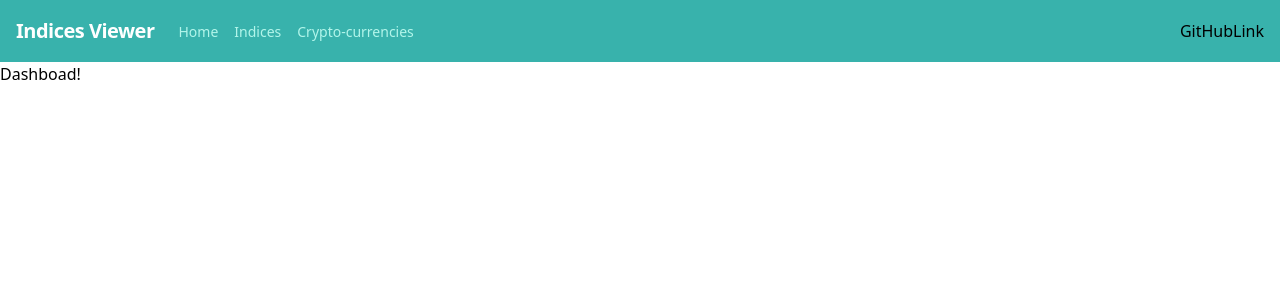
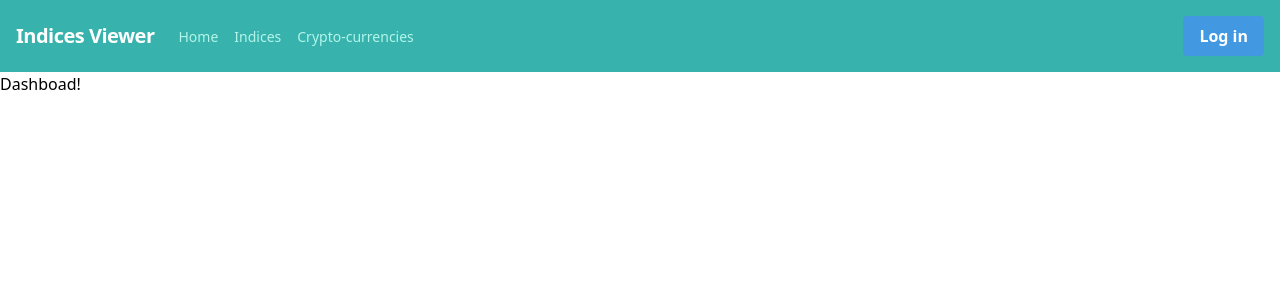
Before and after one commit to nicvickeryw/indices-viewer, a React (Create React App) app: page / in a window 1280 px wide. Shown: the top 300 px of the page. Built offline with nearby package versions, Linux system fonts and the light colour scheme.

Commit message:
WIP - forgot to commit changes including `ApolloClient` integration on my broken desktop so I'll do that in another branch - oops.

```diff
--- a/package.json
+++ b/package.json
@@ -4,6 +4,7 @@
   "private": true,
   "dependencies": {
     "@apollo/react-hooks": "^3.1.3",
+    "@graphql-codegen/cli": "^1.12.1",
     "@testing-library/jest-dom": "^4.2.4",
     "@testing-library/react": "^9.4.0",
     "@testing-library/user-event": "^7.1.2",
@@ -22,6 +23,7 @@
     "react-router-dom": "^5.1.2",
     "react-scripts": "3.3.0",
     "react-sticky": "^6.0.3",
+    "react-tiny-popover": "^4.0.0",
     "typescript": "^3.7.3"
   },
   "scripts": {
--- /dev/null
+++ b/src/components/app/auth/login.tsx
@@ -0,0 +1,17 @@
+import React from 'react';
+import { useApolloClient, useMutation } from '@apollo/react-hooks';
+import gql from 'graphql-tag';
+
+export const LOGIN_USER = gql`
+    mutation login($email: String!) {
+        login(email: $email)
+    }
+`;
+
+export const Login: React.FC = prop => {
+    return (
+        <div>
+            <p>You are not logged in. Do that.</p>
+        </div>
+    );
+};
--- a/src/components/app/home-container/indices/indices.tsx
+++ b/src/components/app/home-container/indices/indices.tsx
@@ -15,6 +15,8 @@ export const IndicesContainer: React.FC = props => {
     // Get stock data from the API
     const { data } = useQuery(STOCKS);
 
+    console.log(data);
+
     return (
         <ul>
             {data?.stocks.map((stock: any) => (
--- a/src/components/app/home-container/navbar/navbar.tsx
+++ b/src/components/app/home-container/navbar/navbar.tsx
@@ -17,8 +17,9 @@ export interface NavProps {
 }
 
 export const Navbar: React.FC<NavProps> = (props: NavProps) => {
-    const { leftHeaderLinks } = props;
-    const linkElements = leftHeaderLinks.map(link => (
+    const { leftHeaderLinks } = props,
+        siteTitle = 'Indices Viewer',
+        linkElements = leftHeaderLinks.map(link => (
             <Link
                 className="block mt-4 lg:inline-block lg:mt-0 text-teal-200 hover:text-white mr-4"
                 to={link.url}
@@ -32,7 +33,7 @@ export const Navbar: React.FC<NavProps> = (props: NavProps) => {
         <nav className="flex items-center justify-between flex-wrap bg-teal-500 p-4">
             <div className="flex items-center flex-shrink-0 text-white mr-6">
                 <span className="font-semibold text-xl tracking-tight">
-                    Indices Viewer
+                    {siteTitle}
                 </span>
             </div>
             <div className="block lg:hidden">
@@ -50,9 +51,19 @@ export const Navbar: React.FC<NavProps> = (props: NavProps) => {
             <div className="w-full block flex-grow lg:flex lg:items-center lg:w-auto">
                 <div className="text-sm lg:flex-grow">{linkElements}</div>
                 <div>
-                    <p>GitHubLink</p>
+                    <LoginStatusButton />
                 </div>
             </div>
         </nav>
     );
 };
+
+const LoginStatusButton = (props: any) => {
+    // @TODO: fetch login status data - the login in can be a popover!
+    const isLoggedIn = false;
+    return (
+        <button className="bg-blue-500 hover:bg-blue-700 text-white font-bold py-2 px-4 rounded">
+            Log in
+        </button>
+    );
+};
```
Also changed, not shown: 1 other file (tests, documents, lock files or other folders). Lines whose indentation alone changed are shown as unchanged.
